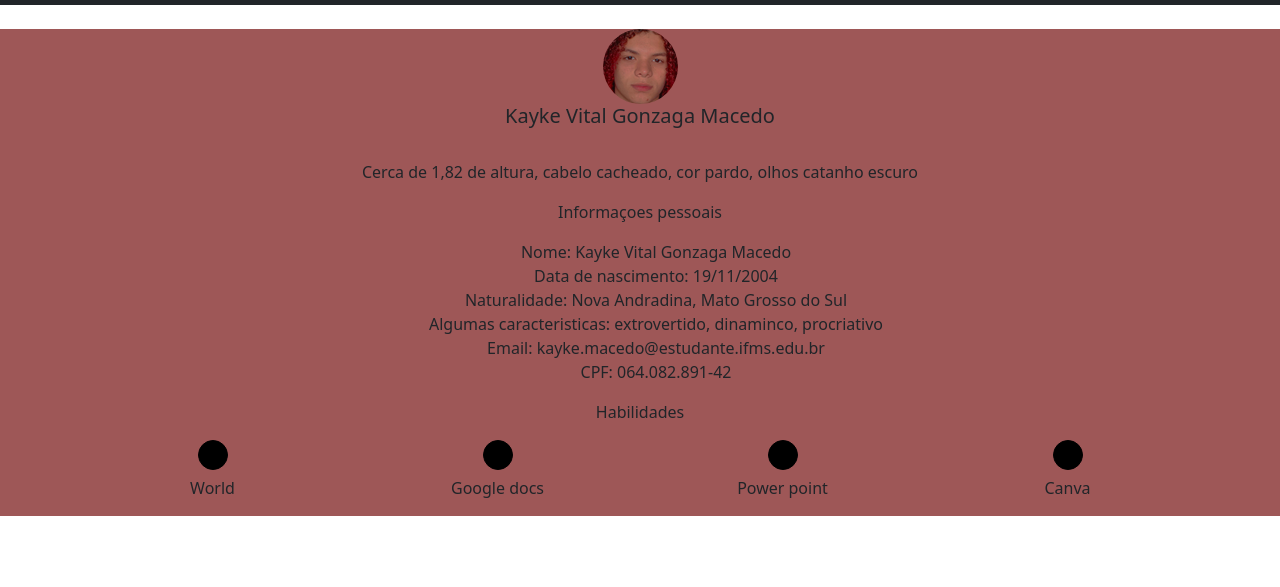
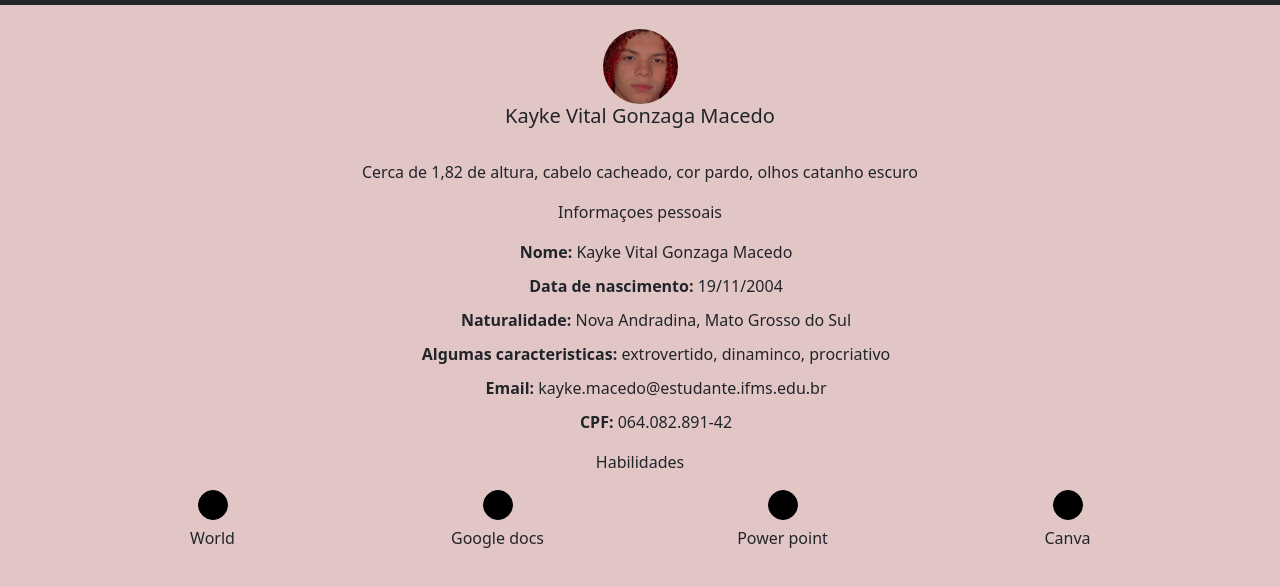
Before and after one commit to kaykevital/ProjetoPTAS1, a website: page index.html in a window 1280 px wide. Shown: the part 51-638 px from the top of the page. Drawn offline with nearby package versions, Linux system fonts and the light colour scheme.

Commit message:
Edicao de codigos

```diff
--- a/index.html
+++ b/index.html
@@ -4,11 +4,12 @@
   <meta charset="UTF-8">
   <meta http-equiv="X-UA-Compatible" content="IE=edge">
   <meta name="viewport" content="width=device-width, initial-scale=1.0">
-  <link rel="stylesheet" href="/css/estilo.css">
+
   <link href="https://cdn.jsdelivr.net/npm/bootstrap@5.2.1/dist/css/bootstrap.min.css" rel="stylesheet" integrity="sha384-iYQeCzEYFbKjA/T2uDLTpkwGzCiq6soy8tYaI1GyVh/UjpbCx/TYkiZhlZB6+fzT" crossorigin="anonymous">
   <script src="/javascript/javascript.js"></script>
   <title>Inicial</title>
 </head>
+
 <body>
   <nav class="navbar navbar-expand-lg bg-dark">
     <div class="container-fluid">
@@ -40,22 +41,22 @@
     <p>Informaçoes pessoais</p>
     <ul>
       <li>
-        Nome: Kayke Vital Gonzaga Macedo
+        <b>Nome:</b> Kayke Vital Gonzaga Macedo
       </li>
       <li>
-        Data de nascimento: 19/11/2004
+        <b>Data de nascimento:</b> 19/11/2004
       </li>
       <li>
-        Naturalidade: Nova Andradina, Mato Grosso do Sul
+        <b>Naturalidade:</b> Nova Andradina, Mato Grosso do Sul
       </li>
       <li>
-        Algumas caracteristicas: extrovertido, dinaminco, procriativo
+      <b>Algumas caracteristicas:</b> extrovertido, dinaminco, procriativo
       </li>
       <li>
-        Email: kayke.macedo@estudante.ifms.edu.br
+      <b>Email:</b> kayke.macedo@estudante.ifms.edu.br
       </li>
       <li>
-        CPF: 064.082.891-42
+      <b>CPF:</b> 064.082.891-42
       </li>
     </ul>
     <p>Habilidades </p>
@@ -77,4 +78,6 @@
       </div>
     </div>
   </div>
+  <link rel="stylesheet" href="/css/estilo.css">
 </body>
+</html>
--- a/public/css/estilo.css
+++ b/public/css/estilo.css
@@ -1,10 +1,10 @@
 .Curriculo {
   text-align: center;
-  background-color: rgb(158, 87, 87);
 }
 
 .Curriculo li{
   list-style-type: none;
+  margin-bottom: 10px;
 }
 
 .bola {
@@ -23,4 +23,14 @@
 
 .formacao {
   text-align: center;
+
 }
+
+body{
+  background-color: rgb(226, 198, 198);
+}
+
+.Curriculo a{
+  text-decoration: none;
+  color: black;
+}
```
Also changed, not shown: formacao-academica.html (+16 -6 lines), projetos.html (+29 -1 lines).
